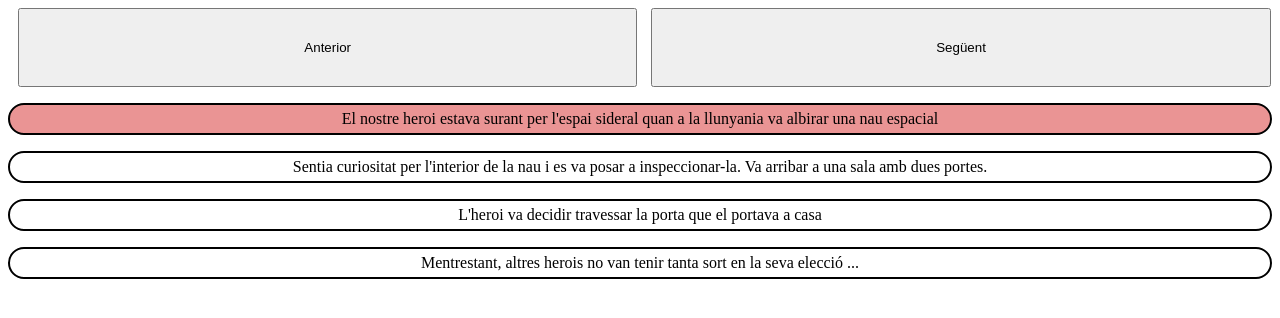
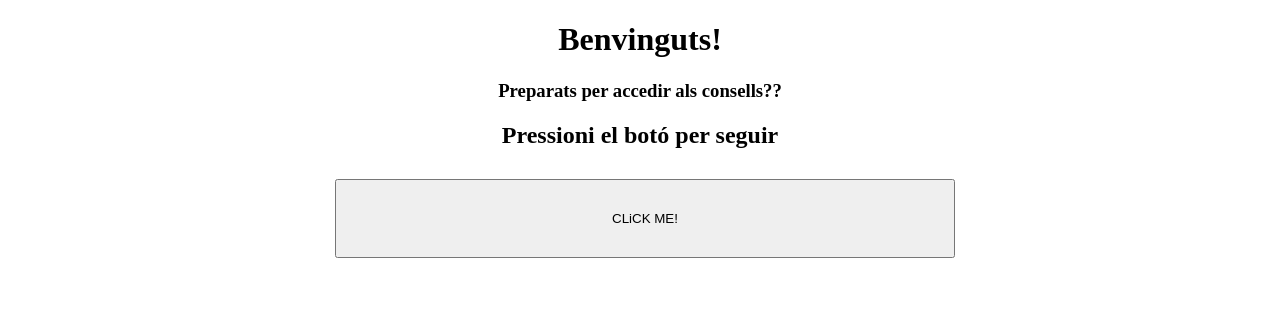
Before and after one commit to Neus11/ITAcademySprint-6, a plain HTML site: page index.html in a window 1280 px wide. Drawn offline with nearby package versions, Linux system fonts and the light colour scheme.

Commit message:
Exercici 5 actualitzat

```diff
--- a/components/escena.js
+++ b/components/escena.js
@@ -1,19 +1,18 @@
 Vue.component('escena', {
     template: //html
     `
-    <div>
-    <button @click="$emit('ant', 'sentence1')">Anterior</button>
-    <button @click="$emit('seg', 'sentence2')">Següent</button>
+    <div v-if="isHid">
+        <button @click="$emit('ant', 'sentence1')">Anterior</button>
+        <button @click="$emit('seg', 'sentence2')">Següent</button>
         <!--Aqui es un text que provee del primer exercici.
         <p>El nostre heroi estava surant per l'espai sideral quan a la llunyania va albirar una nau espacial</p>
         <hr>-->
-        <p
-            v-for="(text, i) in textos"
+        <p  v-for="(text, i) in textos"
             :key="i"
             :class="{frasePrueba: i === activeIt}">
             {{text}}
         </p>
     </div>
     `,
-    props: ['textos', 'botones', 'activeIt']
+    props: ['textos', 'botones', 'activeIt', 'isHid']
 })
--- a/components/home.js
+++ b/components/home.js
@@ -3,10 +3,17 @@
         template: //html
         `
         <div>
+            <div :class='{isHidden: isHidden}'>
+                <h1>Benvinguts!</h1>
+                <h3>Preparats per accedir als consells??</h3>
+                <h2>Pressioni el botó per seguir<h2>
+                <button @click='showHide()':class='{isHidden: isHidden}'>CLiCK ME!</button>
+            </div>
             <escena
             :textos = 'arrayTexts'
             :botones = 'currentSentence'
             :activeIt = 'activeItem'
+            :isHid = 'isHidden'
             @ant="currentSentence"
             @seg="currentSentence"></escena>
         </div>
@@ -24,11 +31,11 @@
                 ],
                 sentence1: '',
                 sentence2: '',
-                activeItem: 0
+                activeItem: 0,
+                isHidden: false
             }
         },
         methods: {
-
             currentSentence(i) {
                 if(i == 'sentence2'){
                     this.activeItem++;
@@ -36,7 +43,9 @@
                 if(i == 'sentence1'){
                     this.activeItem--;
                 }
-
+            },
+            showHide(){
+                this.isHidden = !this.isHidden;
             }
         }
     })
--- a/style.css
+++ b/style.css
@@ -1,3 +1,7 @@
+body {
+    text-align: center;
+}
+
 p {
     padding: 5px;
     border: solid 2px;
@@ -14,3 +18,7 @@ button {
     width: 49%;
     padding: 30px;
 }
+
+.isHidden {
+    display: none;
+}
```
Also changed, not shown: index.html (+1 -0 lines).
